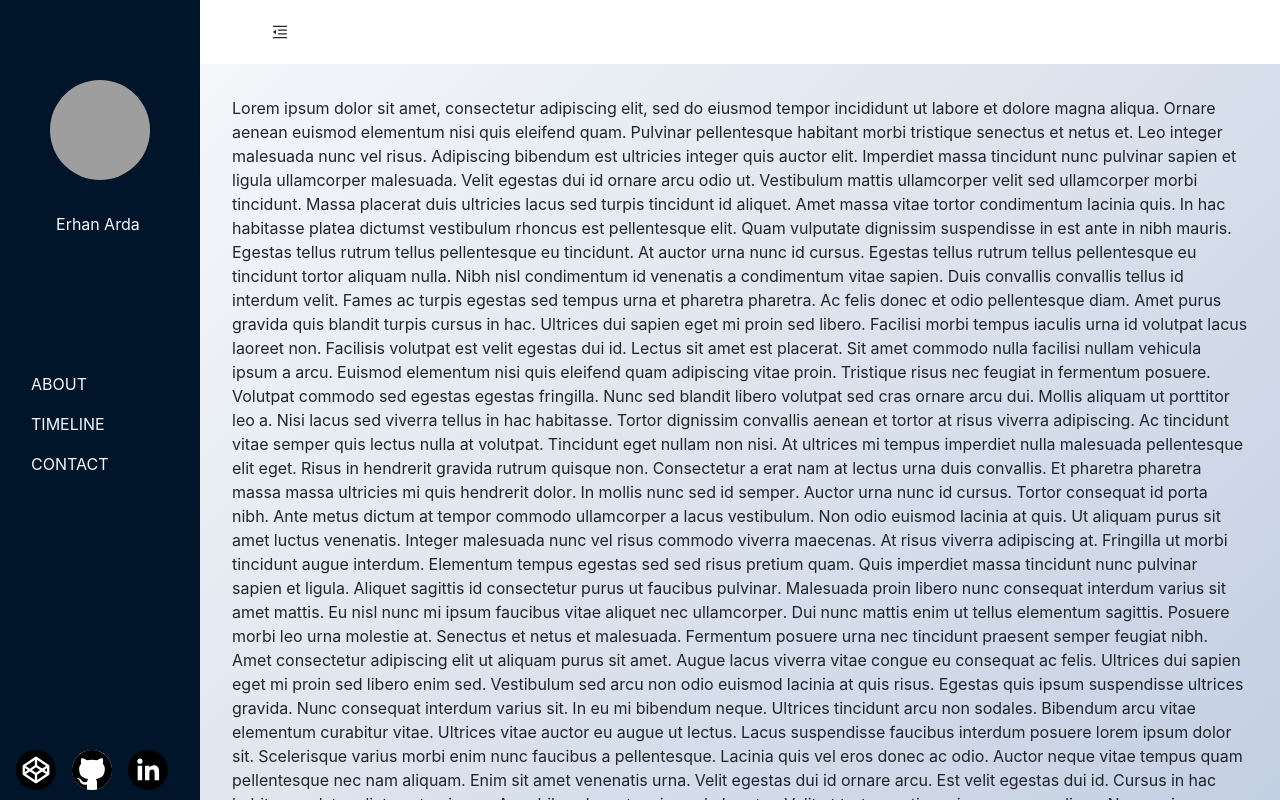
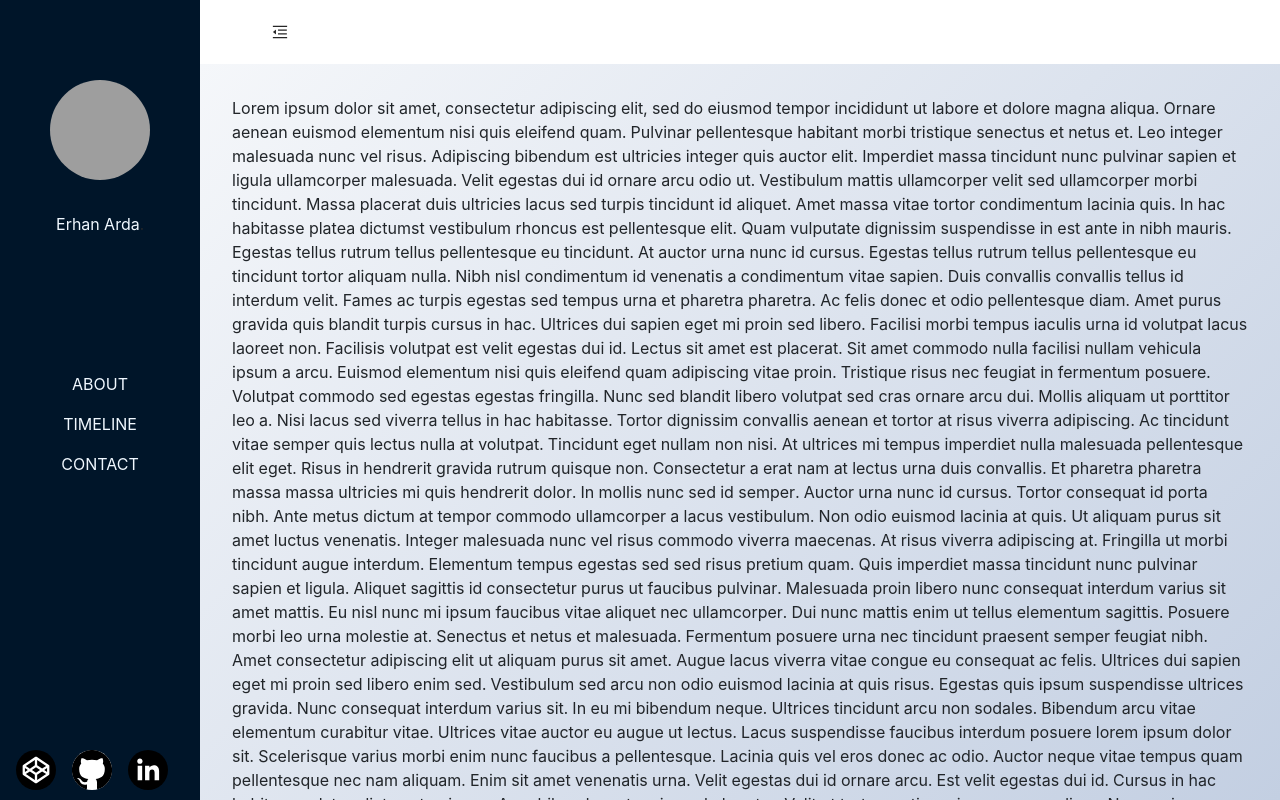
Before and after one commit to ErhanArda/portfolio-website, a React (Create React App) app: page / in a window 1280 px wide. Built offline with nearby package versions, Linux system fonts and the light colour scheme; grey boxes are pictures that could not be loaded.

Commit message:
sidebar updated

```diff
--- a/src/components/MenuItems.js
+++ b/src/components/MenuItems.js
@@ -1,8 +1,8 @@
 import React, { useState } from 'react'
 import { Avatar } from 'antd';
 import { Link } from "react-router-dom"
-import { Nav, NavItem, Tooltip, Col } from 'reactstrap';
-import { ProfilePicture, WhiteLink } from './MenuItemsStyles'
+import {  NavItem, Tooltip, Col } from 'reactstrap';
+import { ProfilePicture, WhiteLink,Tabs } from './MenuItemsStyles'
 import navigation from '../navigation'
 import ContactItems from './ContactItems';
 
@@ -41,7 +41,7 @@ const MenuItems = () => {
 
             <div style={{ display: "flex", flexDirection: "column", alignSelf: "center", justifyContent: "center", marginTop: "5rem" }}>
                 <Col>
-                    <Nav className="mr-auto">
+                    <Tabs>
                         {
                             navigation.map((nav) => {
                                 return <NavItem>
@@ -49,7 +49,7 @@ const MenuItems = () => {
                                 </NavItem>
                             })
                         }
-                    </Nav>
+                    </Tabs>
                 </Col>
             </div>
             {/* <div style={{ display: "flex", alignItems: "center", justifyContent: "center" }}>
--- a/src/components/MenuItemsStyles.js
+++ b/src/components/MenuItemsStyles.js
@@ -1,6 +1,6 @@
 import styled from "styled-components"
 
-import { NavLink } from 'reactstrap'
+import { NavLink,Nav } from 'reactstrap'
 
 
 export const ProfilePicture = styled.div`
@@ -8,8 +8,17 @@ display: flex;
 flex-direction: column;
 align-self: "space-around";
 justify-content:"center";
+
 `
-
+export const Tabs = styled(Nav)`
+/* display: flex;
+flex-wrap: wrap;
+padding-left: 0;
+margin-bottom: 0;
+list-style: none; */
+display:flex;
+justify-content:center;
+`
 
 
 export const WhiteLink = styled(NavLink)`
```
Also changed, not shown: src/App.css (+10 -2 lines).
